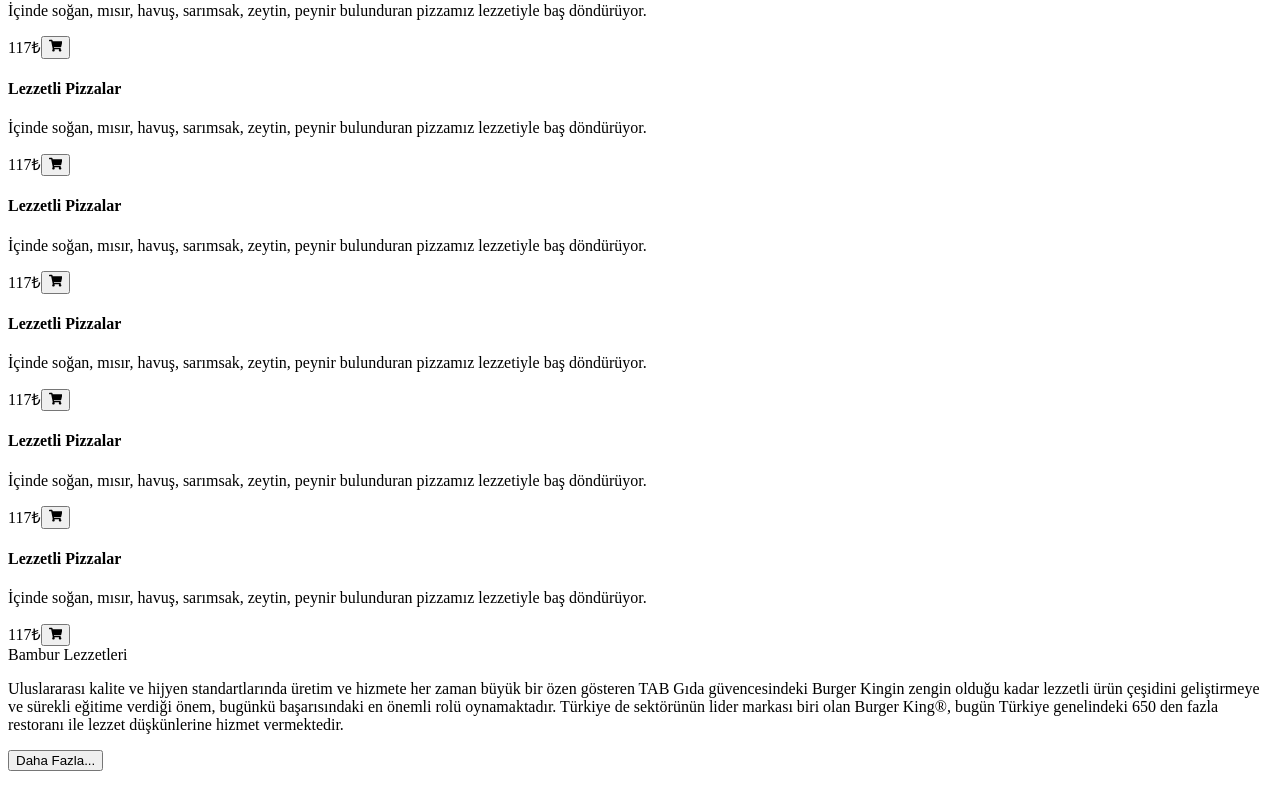
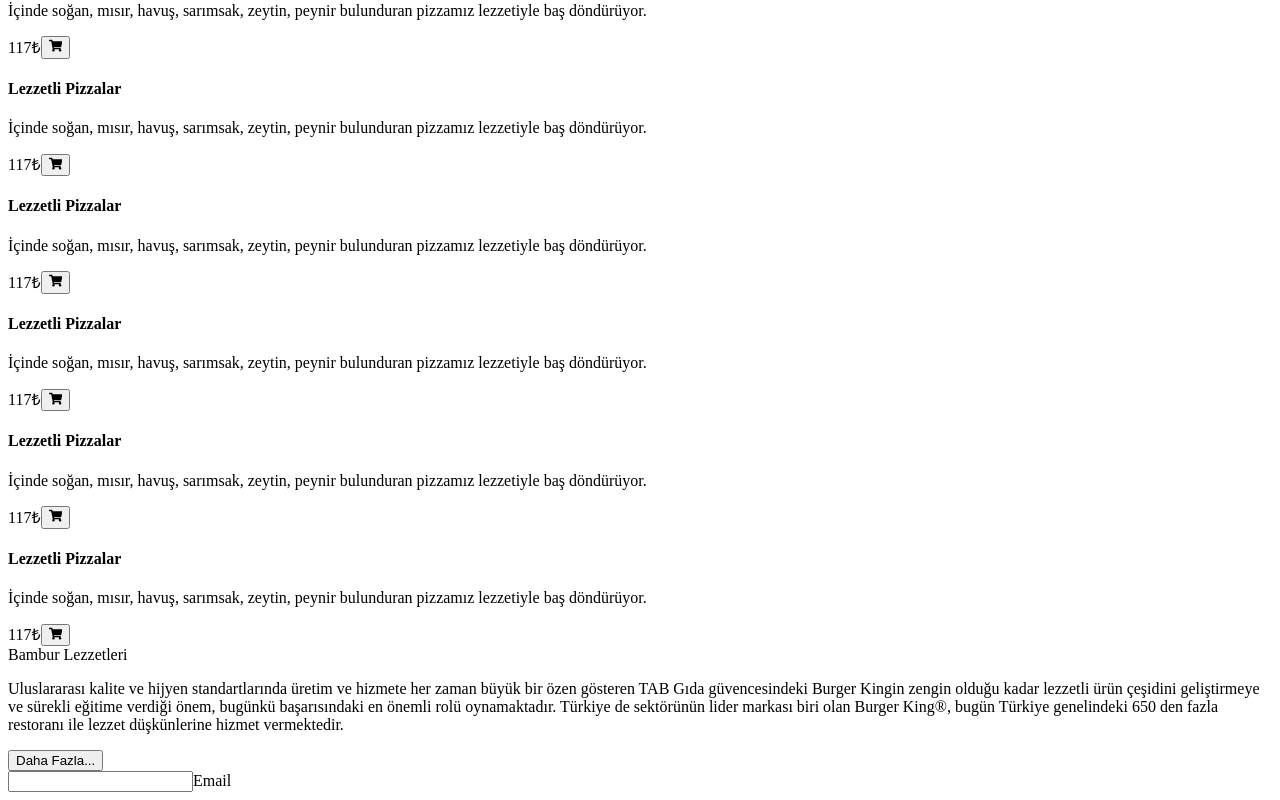
Before and after one commit to rabianur412/food-ordering, a Next.js app: page / in a window 1280 px wide. Shown: the part 986-1786 px from the top of the page. Before the commit the page ends 1765 px from the top, so only its background shows below. Built offline with nearby package versions, Linux system fonts and the light colour scheme.

Commit message:
Input component

```diff
--- /dev/null
+++ b/components/form/Input.jsx
@@ -0,0 +1,16 @@
+import React from 'react'
+
+const Input = () => {
+  return (
+    <div className="w-full">
+        <label className="relative block cursor-text w-full">
+            <input type="text" className="h-14 w-full border border-primary outline-none px-4 peer pt-2" required />
+                <span className="absolute top-0 left-0 px-4 text-sm flex items-center h-full peer-focus:h-7
+                peer-focus:text-xs peer-valid:h-7 peer-valid:text-xs transition-all">Email</span>
+
+        </label>
+    </div>
+  )
+}
+
+export default Input
--- a/pages/index.jsx
+++ b/pages/index.jsx
@@ -1,6 +1,7 @@
 import Head from 'next/head'
 import Home from "./home"
 import Header from "../components/layout/Header"
+import Input from '@/components/form/Input'
 
 export default function Index() {
   return (
@@ -15,6 +16,9 @@
       </Head>
       <Header/>
      <Home/>
+     <div className="p-20 container mx-auto">
+     <Input/>
+     </div>
 
     </div>
 
```
